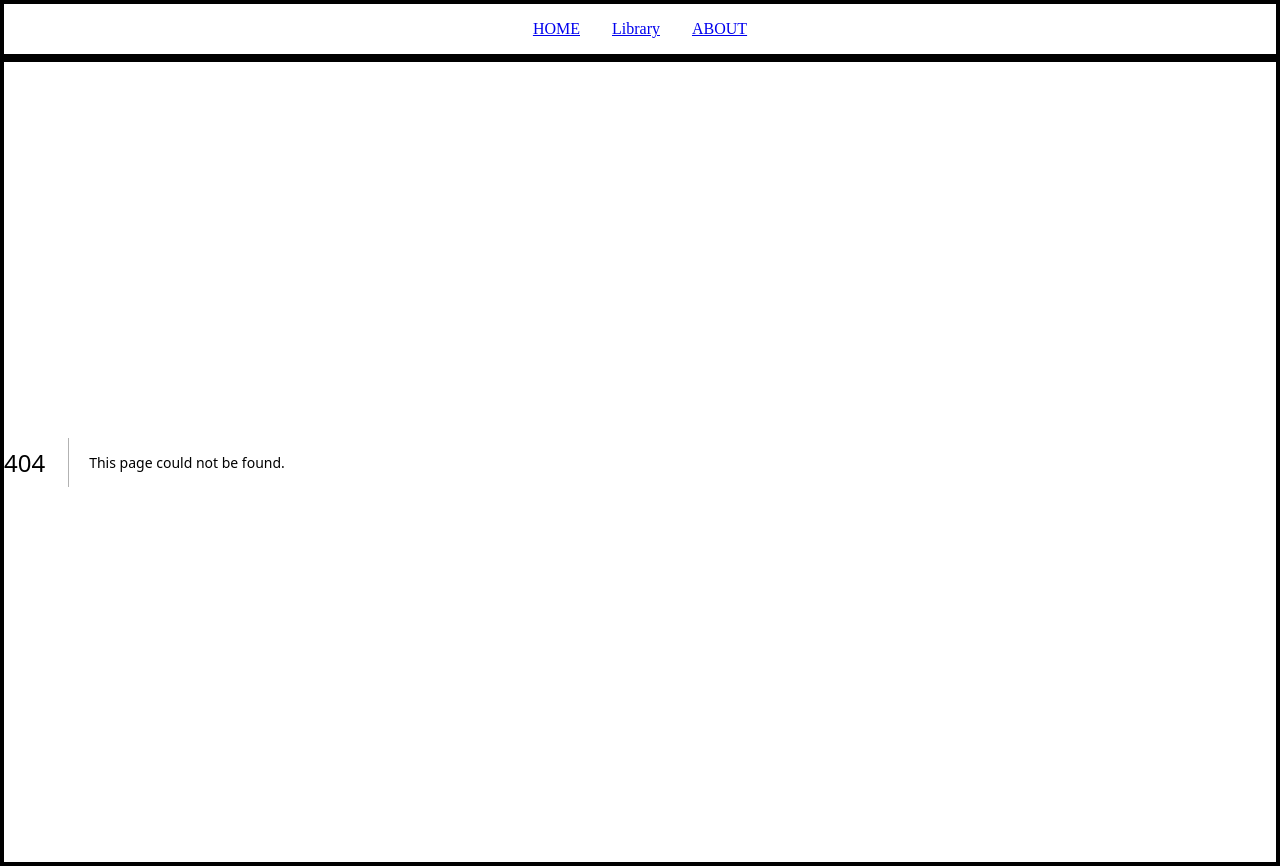
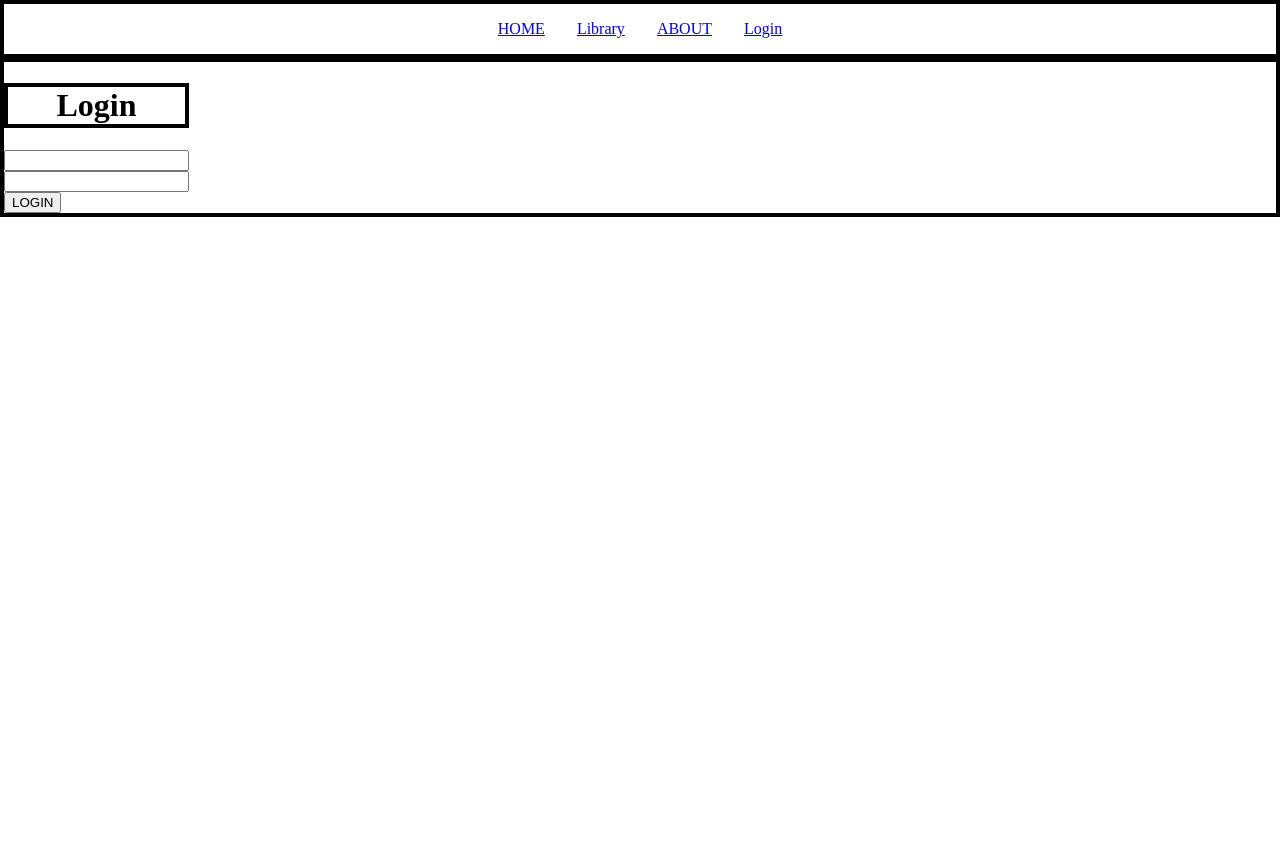
Before and after one commit to lit-hub-app/lit-hub-app, a Next.js app: page /login in a window 1280 px wide. Before the commit this address had no page. After the commit the page ends 800 px from the top, so only its background shows below. Built offline with nearby package versions, Linux system fonts and the light colour scheme.

Commit message:
adds to gitignore

```diff
--- a/src/components/navbar.tsx
+++ b/src/components/navbar.tsx
@@ -6,6 +6,7 @@ export default function NavBarComponent() {
       <Link href='/'>HOME</Link>
       <Link href='/library'>Library</Link>
       <Link href='/about'>ABOUT</Link>
+      <Link href='/login'>Login</Link>
     </nav>
   )
 };
--- a/src/pages/about/index.tsx
+++ b/src/pages/about/index.tsx
@@ -1,7 +1,8 @@
 export default function AboutPage() {
+
   return (
     <div>
-      About us
+      <h1>About</h1>
     </div>
   );
 }
--- a/src/pages/index.tsx
+++ b/src/pages/index.tsx
@@ -15,7 +15,11 @@ const Home: NextPage = () => {
   //     .catch((error) => (console.log('api/getBooks', error)));
   // }, []);
 
-  return <div>Lit Hub</div>;
+  return (
+    <div>
+      <h1>LIT HUB</h1>
+    </div>
+  );
 };
 
 export default Home;
--- /dev/null
+++ b/src/pages/login/index.tsx
@@ -0,0 +1,69 @@
+import { useState } from 'react';
+
+
+export default function LoginPage() {
+  const [password, setPassword] = useState('');
+
+  // const { t } = useTranslation();
+  // const loginUser = () => {
+  //   axios.post('/frontEndLogin', { username, password })
+  //     .then((res) => {
+  //       document.cookie = `s_id=${res.data.token}`;
+  //       setSettings({
+  //         language: res.data.settings.language,
+  //         'color-blindedness': res.data.settings['color-blindedness'],
+  //         font: res.data.settings.font,
+  //         fontSize: res.data.settings.fontSize,
+  //       });
+  //       setLoggedIn(true);
+  //     })
+  //     .catch((err) => {
+  //       console.log(err);
+  //     });
+  // };
+
+  // const registerUser = () => {
+  //   axios.post('/frontEndRegister', { username, password })
+  //     .then(() => {
+  //       alert('Registration Successful, please login normally.');
+  //     })
+  //     .catch((err) => {
+  //       console.log(err);
+  //     });
+  // };
+
+  return (
+    <div className="login-section">
+      <h1>Login</h1>
+      <form className="login-form">
+        <div className="input-wrap">
+          {/* <img src="http://placecorgi.com/50/50" alt="username" /> */}
+          {/* <i className="fa-solid fa-user icon" /> */}
+          <input
+            id="username"
+            type="text"
+          // placeholder={t('login.username')}
+          // value={username}
+          // onChange={(e) => setUsername(e.target.value)}
+          />
+        </div>
+        <div className="input-wrap">
+          {/* <img src="http://placecorgi.com/50/50" alt="password" /> */}
+          {/* <i className="fa-solid fa-lock icon" /> */}
+          <input
+            id="password"
+            type="password"
+          // placeholder={t('login.password')}
+          // value={password}
+          // onChange={(e) => setPassword(e.target.value)}
+          />
+        </div>
+        <div className="authentication-btns">
+          <button type='submit'>LOGIN</button>
+          {/* <button type="button" id="login-submit" onClick={() => loginUser()}>{t('login.login')}</button> */}
+          {/* <button type="button" id="register-submit" onClick={() => registerUser()}>{t('login.register')}</button> */}
+        </div>
+      </form>
+    </div >
+  );
+};
--- a/src/styles/globals.scss
+++ b/src/styles/globals.scss
@@ -26,7 +26,12 @@ body {
 main {
   border: 4px solid black;
   display: flex;
+}
 
+h1 {
+  border: 4px solid black;
+  width: 100%;
+  text-align: center;
 }
 
 #library-books-container {
```
Also changed, not shown: src/styles/navbar.module.scss (added), 1 other file (tests, documents, lock files or other folders).
